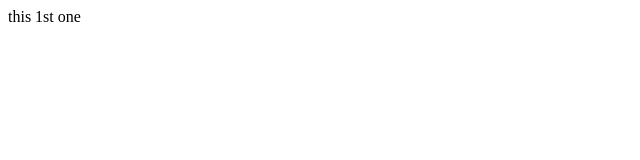
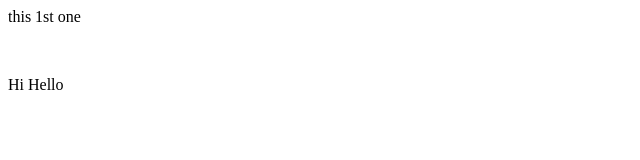
Before and after one commit to DBtechimran/localRepo1, a plain HTML site: page index.html in a window 1280 px wide. Shown: the full height of the page, 0-640 px from the left. Drawn offline with Linux system fonts and the light colour scheme.

Commit message:
add hello

```diff
--- a/index.html
+++ b/index.html
@@ -1 +1,3 @@
 <p>this 1st one</p>
+<br>
+<p>Hi Hello</p>
```
